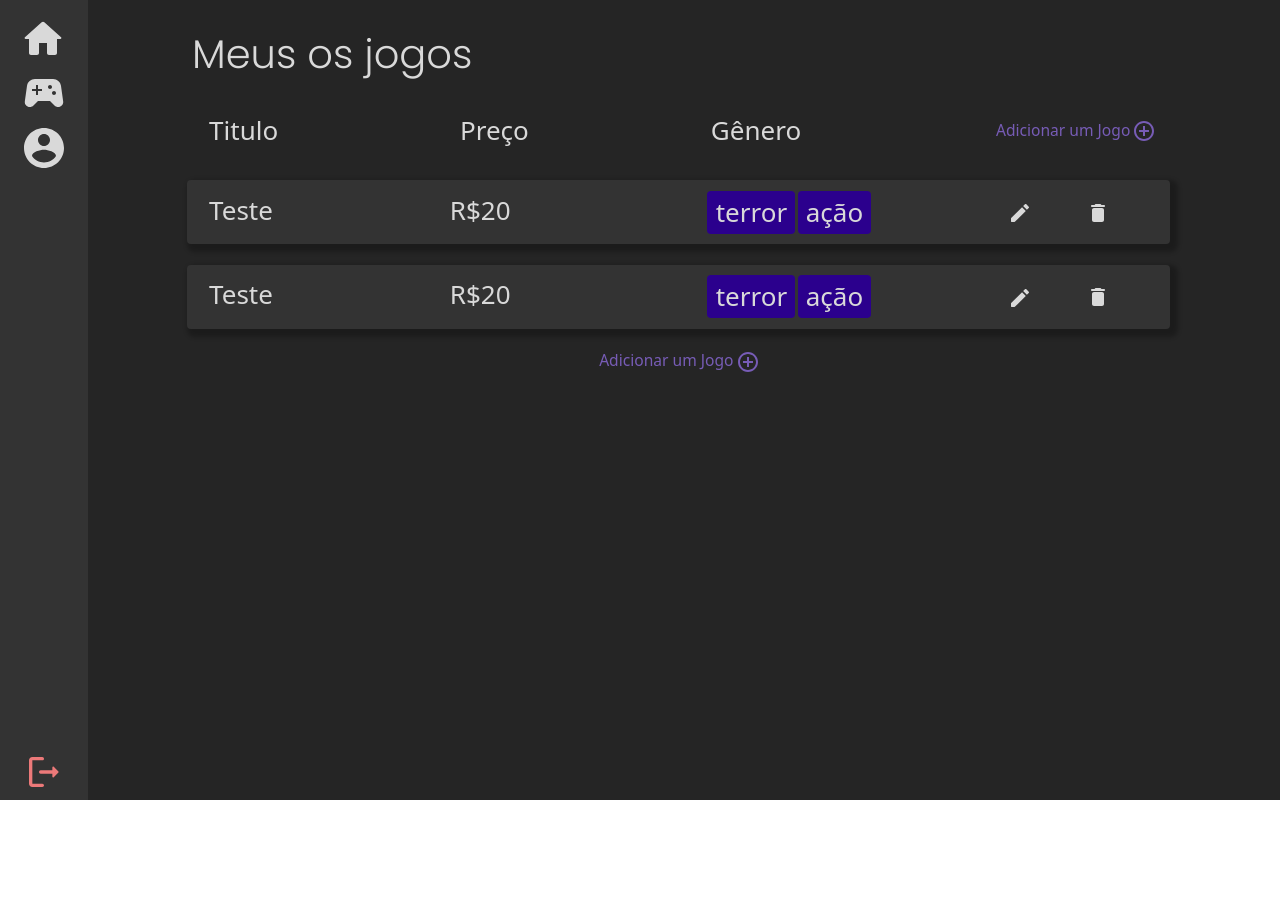
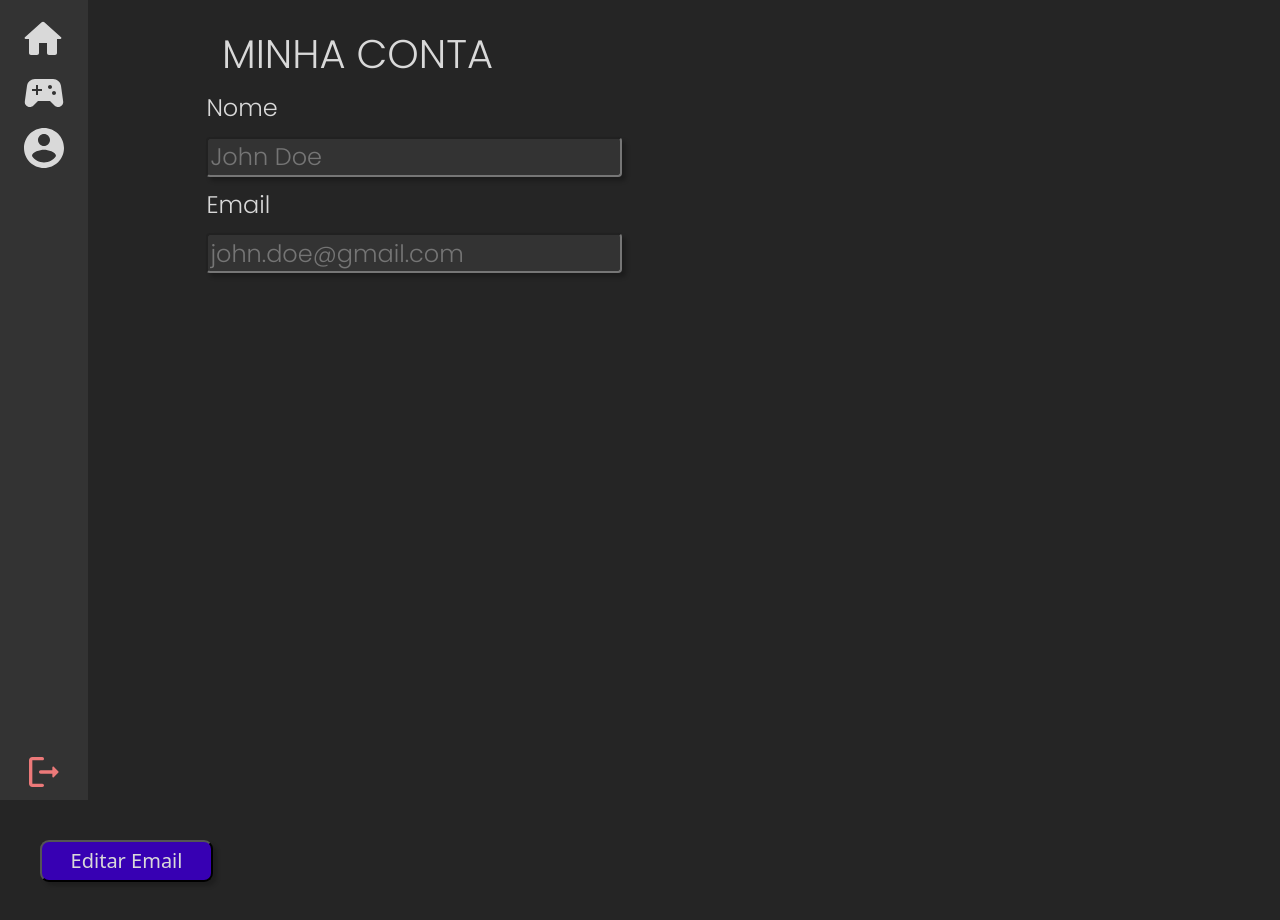
Before and after one commit to caiotcunha/Projeto-3, a React (Create React App) app: page /count in a window 1280 px wide. Shown: the top 920 px of the page. Before the commit the page ends 800 px from the top, so only its background shows below. Built offline with nearby package versions, Linux system fonts and the light colour scheme.

Commit message:
MyAccount

```diff
--- a/public/index.html
+++ b/public/index.html
@@ -19,5 +19,6 @@ crossorigin="anonymous">
   <body>
     <noscript>You need to enable JavaScript to run this app.</noscript>
     <div id="root"></div>
+    <div id="portal-root"></div>
   </body>
 </html>
--- a/src/App.js
+++ b/src/App.js
@@ -1,13 +1,12 @@
 import './App.css';
-// import {Routes,Route,Link} from 'react-router-dom'
-// import Pg1 from './pages/Login/Login'
-// import Pg2 from './pages/Cadastro/Cadastro'
+import {Routes,Route} from 'react-router-dom'
 import './App.css';
 import home from './images/home.svg';
 import games from './images/games.svg';
-import count from './images/count.svg';
+import account from './images/count.svg';
 import out from './images/out.svg';
 import Home from './pages/Home/Home';
+import MyAccount from './pages/MyAccount/MyAccount'
 import { Navbar, Container, Nav } from 'react-bootstrap';
 import 'bootstrap/dist/css/bootstrap.min.css';
 // import Button from 'react-bootstrap/Button'
@@ -21,16 +20,22 @@ export default function App() {
           <Navbar className="navbar, align-items-start">
             <Container>
             <Nav className="flex-column">
-              <Nav.Link href="#home"><img src={home} alt="home"></img></Nav.Link>
-              <Nav.Link href="#games"><img src={games} alt="games"></img></Nav.Link>
-              <Nav.Link href="#count"><img src={count} alt="count"></img></Nav.Link>
+              <Nav.Link href="/home" ><img src={home} alt="home"></img ></Nav.Link>
+              <Nav.Link href="/games"><img src={games} alt="games"></img></Nav.Link>
+              <Nav.Link href="/count" ><img src={account} alt="count"></img></Nav.Link>
               <Nav.Link className="xx" href="#out">
                 <img src={out} alt="out"/>
               </Nav.Link>
             </Nav>
             </Container>
           </Navbar>
-          <Home></Home>
+
+          <Routes >
+            <Route path='/count' element = {<MyAccount/>} />
+            <Route path='/home' element = {<Home/>} />
+          </Routes>
+
+
       </div>
     {/* <Pg1></Pg1> */}
     </>
--- /dev/null
+++ b/src/pages/MyAccount/ModalEmail/ModalEmail.css
@@ -0,0 +1,115 @@
+.modalContainer{
+    width: 420px;
+    height: 300px;
+    background-color: #252525;
+    box-shadow: 8px 8px 8px rgba(0, 0, 0, 0.25);
+    border-radius: 8px;
+    flex-direction: column;
+    display: flex;
+    position: absolute;
+    align-items: center;
+    justify-content: center;
+    margin: 80px auto 0 auto;
+    margin-left: 400px;
+    margin-top: 100px;
+
+}
+
+.modalBackground{
+   position: fixed;
+   top: 0;
+   left:0;
+   bottom: 0;
+   right: 0;
+   background-color: rgba(0, 0, 0, 0.4);
+}
+
+
+.modalContainer .title{
+
+    width: 420px;
+    height: 79px;
+
+    display: flex;
+    align-items: center;
+    justify-content: center;
+
+    background: #333333;
+    border-radius: 8px 8px 0px 0px;
+
+}
+
+.modalContainer .title .titulo{
+    font-family: Poppins;
+    font-style: normal;
+    color: #D9D9D9;
+    font-size: 36px;
+    font-weight: 275;
+}
+
+.modalContainer .body{
+
+    display:flex;
+    justify-content: center;
+    align-items: center;
+    font-size: 24px;
+    text-align: center;
+}
+
+
+.labele{
+    color: #D9D9D9;
+
+    font-family: Poppins;
+    font-style: normal;
+    font-weight: 275;
+    font-size: 24px;
+
+    line-height: 40px;
+    margin-top: 12px;
+    margin-right:190px ;
+    justify-content: left;
+    display: flex;
+
+}
+
+.inpute{
+    width: 310px;
+    height: 40px;
+    margin-top: 5px;
+    align-items: center;
+    display: flex;
+    justify-content: center;
+    font-size: 22px;
+
+    color:  #999999;
+
+    background: #333333;
+    box-shadow: 4px 4px 4px rgba(0, 0, 0, 0.25);
+    border-radius: 4px;
+}
+
+.modalContainer .footer{
+    flex:10%;
+    display:flex;
+    justify-content: center;
+    align-items: center;
+}
+
+.modalContainer .footer button{
+    width: 140px;
+    height: 35px;
+    margin: 10px;
+    border:none;
+    background-color: #3700B3;
+    color:#D9D9D9;
+    border-radius: 8px;
+    font-size: 20px;
+    cursor: pointer;
+    align-items: center;
+}
+
+
+#cancelButton{
+    background-color: #904949;
+}
--- /dev/null
+++ b/src/pages/MyAccount/ModalEmail/ModalEmail.js
@@ -0,0 +1,35 @@
+import React from "react";
+import "./ModalEmail.css";
+import ReactDOM from "react-dom";
+
+const portalRoot = document.getElementById("portal-root");
+
+export default function ModalEmail({ closeModal }) {
+  return ReactDOM.createPortal(
+    <div className="modalBackground">
+      <div className="modalContainer">
+        <div className="title">
+          <h3 className="titulo">Editar Email</h3>
+        </div>
+
+        <div className="body"></div>
+        <label className="labele">Novo Email</label>
+        <input className="inpute" type="text" name="newEmail" />
+
+        <div className="footer">
+          <button
+            onClick={() => {
+              closeModal(false);
+            }}
+            id="cancelButton"
+          >
+            Cancelar
+          </button>
+
+          <button>Confirmar</button>
+        </div>
+      </div>
+    </div>,
+    portalRoot
+  );
+}
--- /dev/null
+++ b/src/pages/MyAccount/ModalSenha/ModalSenha.css
@@ -0,0 +1,107 @@
+.modalBackground{
+    position: fixed;
+   top: 0;
+   left:0;
+   bottom: 0;
+   right: 0;
+   background-color: rgba(0, 0, 0, 0.4);
+}
+
+.modalContainerSenha{
+    position: absolute;
+    width: 600px;
+    height: 540px;
+    background: #252525;
+    box-shadow: 8px 8px 8px rgba(0, 0, 0, 0.25);
+    border-radius: 8px;
+    flex-direction: column;
+    display: flex;
+    margin: 80px auto 0 auto;
+    margin-left: 400px;
+    margin-top: 80px;
+}
+
+.modalContainerSenha .title{
+    font-family: Poppins;
+    font-style: normal;
+    color: #D9D9D9;
+    font-size: 60px;
+    font-weight: 275;
+
+    width: 600px;
+    height: 79px;
+
+    display: flex;
+    align-items: center;
+    justify-content: center;
+
+    background: #333333;
+    border-radius: 8px 8px 0px 0px;
+
+}
+
+.modalContainerSenha .body{
+
+    display:flex;
+    justify-content: center;
+    align-items: center;
+    font-size: 24px;
+    text-align: center;
+}
+
+.labele{
+    color: #D9D9D9;
+    font-family: Poppins;
+    font-style: normal;
+    font-weight: 275;
+    font-size: 24px;
+
+    line-height: 40px;
+    margin-top: 8px;
+    margin-right:274px ;
+    justify-content: left;
+    display: flex;
+
+}
+
+.inpute{
+    width: 400px;
+    height: 40px;
+    margin-top: 5px;
+    align-items: center;
+    display: flex;
+    justify-content: center;
+
+
+    background: #333333;
+    box-shadow: 4px 4px 4px rgba(0, 0, 0, 0.25);
+    border-radius: 4px;
+}
+
+.modalContainerSenha .footer{
+    flex:10%;
+    display:flex;
+    justify-content: center;
+    align-items: center;
+}
+
+.modalContainerSenha .footer button{
+    width: 140px;
+    height: 35px;
+    margin: 10px;
+    border:none;
+    background-color: #3700B3;
+    color:#D9D9D9;
+    border-radius: 8px;
+    font-size: 20px;
+    cursor: pointer;
+    align-items: center;
+    position: absolute;
+    top:10%;
+    left: 13%;
+}
+
+
+#cancelButton{
+    background-color: #904949;
+}
--- /dev/null
+++ b/src/pages/MyAccount/ModalSenha/ModalSenha.js
@@ -0,0 +1,46 @@
+import React from "react";
+import "./ModalSenha.css";
+
+export default function ModalEmail({ closeModal }) {
+  return (
+    <div className="modalBackground">
+      <div className="modalContainerSenha">
+        <div className="title">
+          <h2>Editar Email</h2>
+        </div>
+        <div className="body"></div>
+
+        <label className="labele">Senha Atual</label>
+        <input
+            className="inpute"
+            type="password"
+            name="senhaAtual" />
+
+        <label className="labele">Nova Senha</label>
+        <input
+            className="inpute"
+            type="password"
+            name="newSenha" />
+
+        <label className="labele">Confirmar nova senha</label>
+        <input
+            className="inpute"
+            type="password"
+            name="ConfirmarSenha" />
+
+        <div className="footer">
+          <button
+            onClick={() => {
+              closeModal(false);
+            }}
+            id="cancelButton"
+          >
+            Cancelar
+          </button>
+
+          <button>Confirmar</button>
+        </div>
+      </div>
+    </div>
+  );
+}
--- /dev/null
+++ b/src/pages/MyAccount/MyAccount.css
@@ -0,0 +1,80 @@
+.formulario{
+
+    width: 420px;
+    height: 46px;
+    left: 152px;
+    top: 204px;
+
+    background: #333333;
+    box-shadow: 4px 4px 4px rgba(0, 0, 0, 0.25);
+    border-radius: 4px;
+
+}
+
+.forms{
+    margin-left: 40px;
+    position: absolute;
+    top:10%;
+    left: 13%;
+}
+
+.forms .input{
+    width: 416px;
+    height: 40px;
+
+
+    background: #333333;
+    box-shadow: 4px 4px 4px rgba(0, 0, 0, 0.25);
+    border-radius: 4px;
+
+    font-family: Poppins;
+    font-style: normal;
+    font-size: 24px;
+    line-height: 36px;
+
+
+    color: #999999;
+}
+
+.textFormulario{
+
+    width: 111px;
+    height: 36px;
+    left: 167px;
+    top: 209px;
+
+    font-family: Poppins;
+    font-style: normal;
+    font-weight: 275;
+    font-size: 24px;
+    line-height: 36px;
+
+    color: #999999;
+}
+
+.botao{
+
+    width: 173px;
+    height: 42px;
+    left: 152px;
+    top: 504px;
+
+    background: #3700B3;
+    box-shadow: 4px 4px 4px rgba(0, 0, 0, 0.2);
+    border-radius: 9px;
+
+    font-weight: 300;
+    font-size: 20px;
+    line-height: 36px;
+    align-items: center;
+
+    color: #D9D9D9;
+
+    margin: 40px;
+
+}
+
+button{
+    display: flex;
+    flex-direction:column;
+}
--- /dev/null
+++ b/src/pages/MyAccount/MyAccount.js
@@ -0,0 +1,59 @@
+import "./MyAccount.css";
+import ModalEmail from "./ModalEmail/ModalEmail";
+import { useState } from "react";
+import ModalSenha from "./ModalSenha/ModalSenha";
+import React from "react";
+
+export default function MyAccount() {
+  const [openModalEmail, setOpenModalEmail] = useState(false);
+  const [openModalSenha, setOpenModalSenha] = useState(false);
+
+  return (
+    <>
+      <h1 style={{ color: "#D9D9D9", marginLeft: "30px" }}>MINHA CONTA</h1>
+
+      <div className="forms">
+        <label className="labele">Nome</label>
+        <input
+            className="input"
+            type="text"
+            placeholder="John Doe" />
+        <label className="labele">Email</label>
+
+        <input
+          className="input"
+          type="text"
+          placeholder="john.doe@gmail.com "
+        />
+      </div>
+
+      <div>
+        <button
+          className="botao"
+          onClick={() => {
+            if (openModalSenha === false) {
+              setOpenModalEmail(true);
+            }
+          }}
+        >
+          Editar Email
+        </button>
+
+        {openModalEmail && <ModalEmail closeModal={setOpenModalEmail} />}
+
+        <button
+          className="botao"
+          onClick={() => {
+            if (openModalEmail === false) {
+              setOpenModalSenha(true);
+            }
+          }}
+        >
+          Trocar Senha
+        </button>
+
+        {openModalSenha && <ModalSenha closeModal={setOpenModalSenha} />}
+      </div>
+    </>
+  );
+}
```
